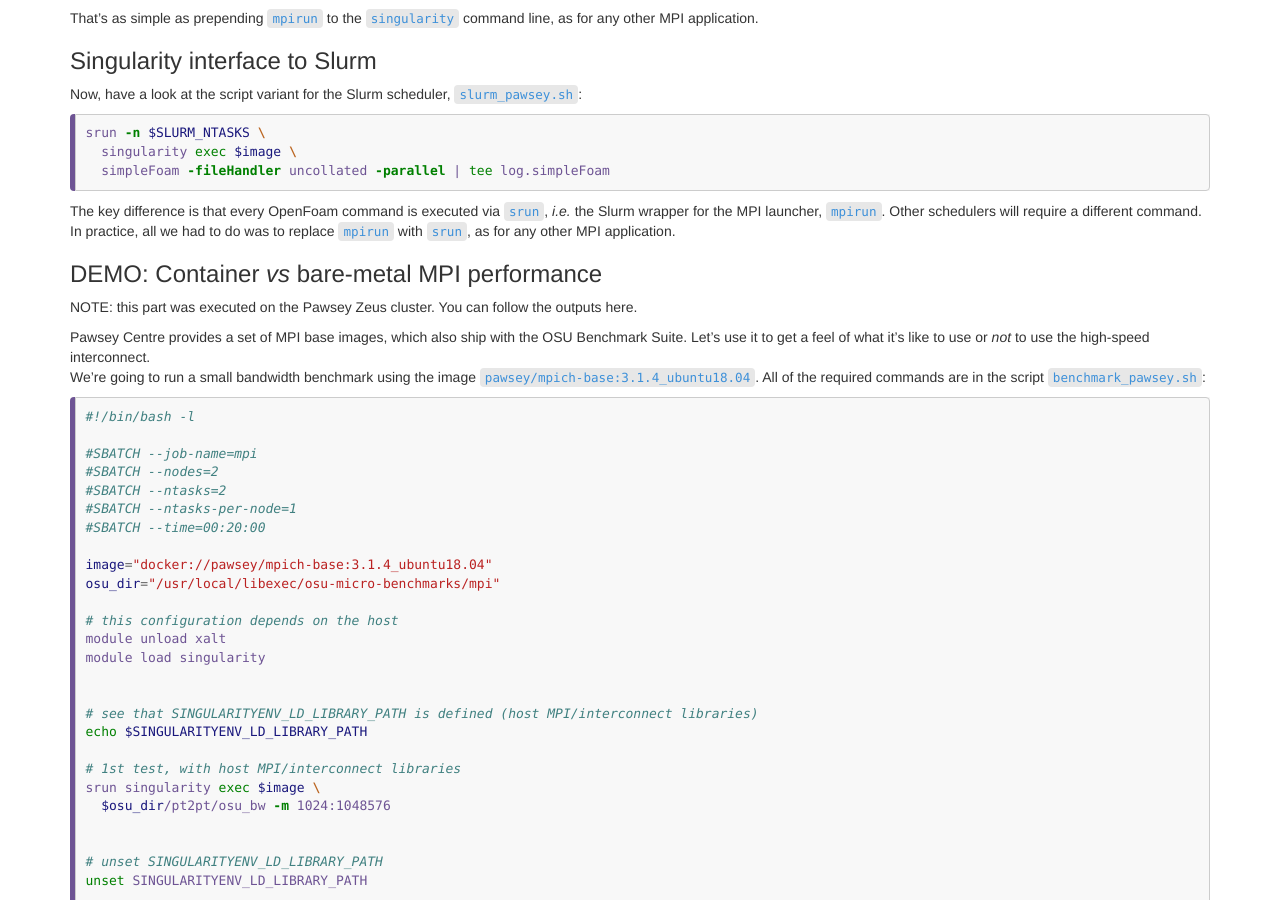
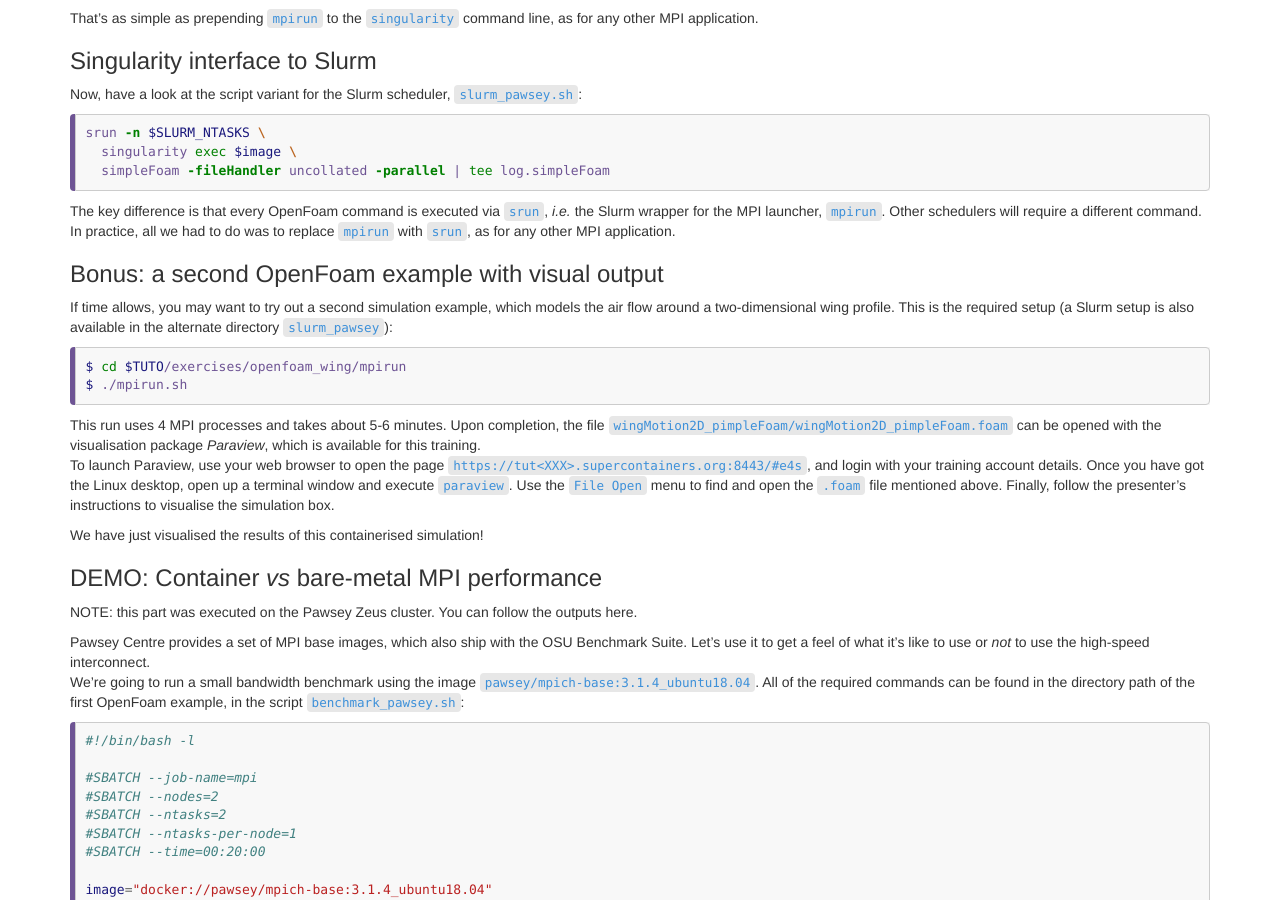
Before and after one commit to supercontainers/isc-tutorial, a Jekyll site: the page built from _episodes/14.hpc.md, in a window 1280 px wide and 900 px high, scrolled down 2941 px. Built offline with Jekyll 4.4.1, drawn with Linux system fonts in a browser that asks for light colours.

Commit message:
wing example discussed in ep hpc

````diff
--- a/_episodes/14.hpc.md
+++ b/_episodes/14.hpc.md
@@ -203,12 +203,27 @@ The key difference is that every OpenFoam command is executed via `srun`, *i.e.*
 In practice, all we had to do was to replace `mpirun` with `srun`, as for any other MPI application.
 
 
+### Bonus: a second OpenFoam example with visual output
+
+If time allows, you may want to try out a second simulation example, which models the air flow around a two-dimensional wing profile.  This is the required setup (a Slurm setup is also available in the alternate directory `slurm_pawsey`):
+
+```bash
+$ cd $TUTO/exercises/openfoam_wing/mpirun
+$ ./mpirun.sh
+```
+
+This run uses 4 MPI processes and takes about 5-6 minutes.  Upon completion, the file `wingMotion2D_pimpleFoam/wingMotion2D_pimpleFoam.foam` can be opened with the visualisation package *Paraview*, which is available for this training.
+To launch Paraview, use your web browser to open the page `https://tut<XXX>.supercontainers.org:8443/#e4s`, and login with your training account details.  Once you have got the Linux desktop, open up a terminal window and execute `paraview`.  Use the `File Open` menu to find and open the `.foam` file mentioned above.  Finally, follow the presenter's instructions to visualise the simulation box.
+
+We have just visualised the results of this containerised simulation!
+
+
 ### DEMO: Container *vs* bare-metal MPI performance
 
 NOTE: this part was executed on the Pawsey Zeus cluster.  You can follow the outputs here.
 
 Pawsey Centre provides a set of MPI base images, which also ship with the OSU Benchmark Suite.  Let's use it to get a feel of what it's like to use or *not* to use the high-speed interconnect.
-We're going to run a small bandwidth benchmark using the image `pawsey/mpich-base:3.1.4_ubuntu18.04`.  All of the required commands are in the script `benchmark_pawsey.sh`:
+We're going to run a small bandwidth benchmark using the image `pawsey/mpich-base:3.1.4_ubuntu18.04`.  All of the required commands can be found in the directory path of the first OpenFoam example, in the script `benchmark_pawsey.sh`:
 
 ```bash
 #!/bin/bash -l
````
